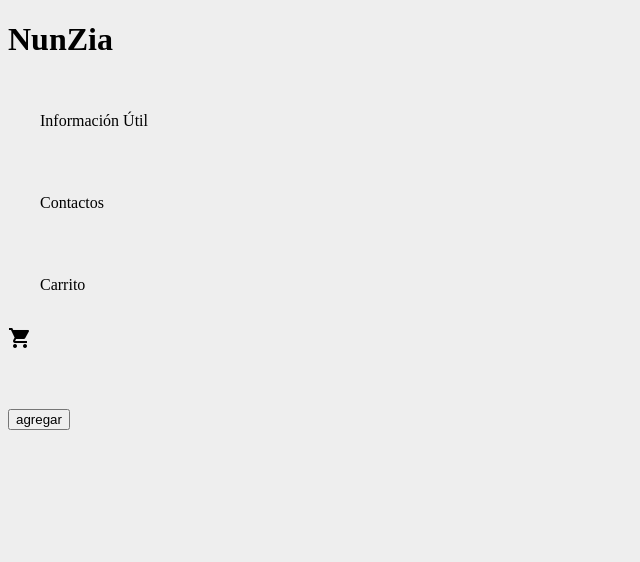
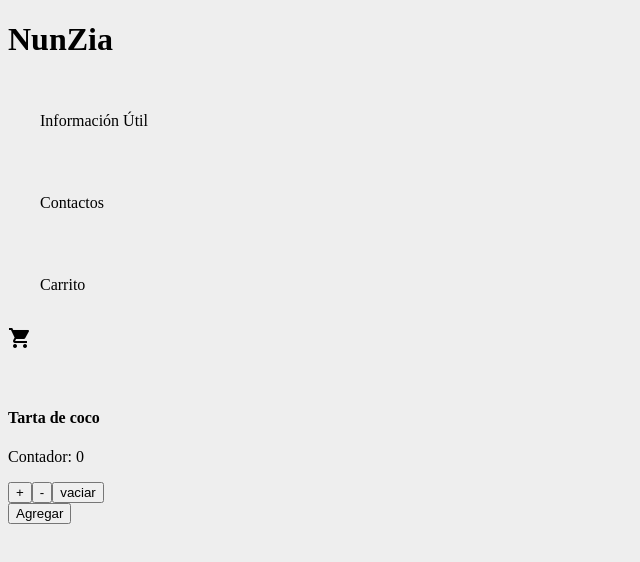
Before and after one commit to Alegaa/app-react, a React (Create React App) app: page / in a window 1280 px wide. Shown: the top 562 px of the page, without its empty margins (0-640 px from the left). Built offline with nearby package versions, Linux system fonts and the light colour scheme.

Commit message:
modificaciones

```diff
--- /dev/null
+++ b/src/componentes/menu/ItemCount.js
@@ -0,0 +1,49 @@
+import React from "react";
+
+import {useState} from 'react';
+
+
+const ItemCount=({stock, initial}) =>{
+    let [contador, setContador]= useState(0);
+
+    const sumar= () =>{
+        if (contador >= stock){
+            console.log("agregar")
+        }else{
+            setContador( contador + 1)
+        }
+    }
+    const restar=() =>{
+        if (contador <= initial){
+            console.log("retirando articulo")
+        }else{
+            setContador( contador - 1)
+        }
+    }
+    const vaciar=() =>{
+        setContador(initial)
+        console.log("reinicia pedido")
+
+    }
+    const onAdd= () =>{
+    console.log("Se incluyo al carrito")
+}
+
+    return(
+        <div>
+            <div>
+                <h4>Tarta de coco</h4>
+            </div>
+        <p>Contador: {contador}</p>
+        <button onClick={sumar}> + </button>
+        <button onClick={restar}> - </button>
+        <button onClick={vaciar}> vaciar </button>
+        <div>
+         <button onClick={onAdd}>Agregar</button>
+        </div>
+        </div>
+    )
+}
+
+
+export default ItemCount;
--- a/src/componentes/menu/ItemListContainer.js
+++ b/src/componentes/menu/ItemListContainer.js
@@ -1,11 +1,13 @@
 import React from 'react'
+import ItemCount from './ItemCount';
+
+
 const ItemListContainer = props =>{
     return(
         <div>
           <h2>{props.name}</h2>
           <img src={props.image} alt="" />
-          <h4>{props.pr}</h4>
-          <button>agregar</button>
+          <ItemCount stock={10} initial={0}/>
        </div>
     )}
 
--- a/src/componentes/menu/List.js
+++ b/src/componentes/menu/List.js
@@ -5,7 +5,9 @@ const List= props => {
     return(
         <div>
             {props.data.map(item => (
-                <ItemListContainer key={item.id} name={item.nombre}/>
+                <ItemListContainer key={item.id} name={item.nombre}>
+
+                </ItemListContainer>
             ))}
         </div>
         )
```
